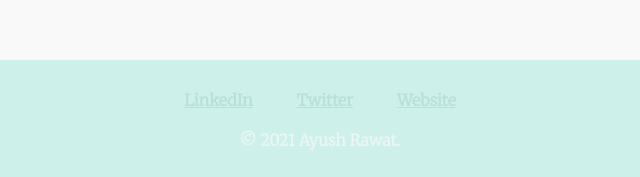
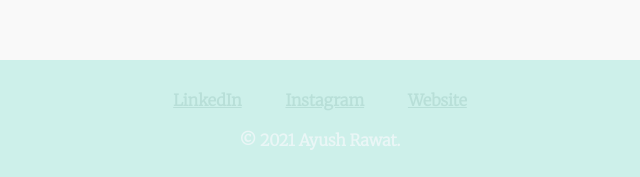
Before and after one commit to ayushrawat01/Personalwebsite, a plain HTML site: page index.html in a window 1280 px wide. Shown: the part 2829-3006 px from the top of the page, 320-960 px from the left. Drawn offline with Linux system fonts and the light colour scheme.

Commit message:
Update index.html

```diff
--- a/index.html
+++ b/index.html
@@ -58,9 +58,9 @@
 
 
   <div class="bottom-container">
-    <a class="footer-link" href="https://www.linkedin.com/">LinkedIn</a>
-    <a class="footer-link" href="https://twitter.com/">Twitter</a>
-    <a class="footer-link" href="https://www.appbrewery.co/">Website</a>
+    <a class="footer-link" href="https://in.linkedin.com/in/ayush-rawat-1065b9187/">LinkedIn</a>
+    <a class="footer-link" href="https://www.instagram.com/ayush_rawat06/">Instagram</a>
+    <a class="footer-link" href="https://www.google.com/search?sxsrf=ALeKk03lSHFw3vdKlGzxQOmcogVru4MzLw:1629007977194&q=Dabbawala&sa=X&ved=2ahUKEwjC-sPOr7LyAhUUb30KHXV5B9EQvS4wAHoECBcQNA&biw=1440&bih=757&tbs=lf:1,lf_ui:10&tbm=lcl&rflfq=1&num=10&rldimm=7647045172550371660&lqi=CglEYWJiYXdhbGFI2NnHuYSygIAIWg8QABgAIglkYWJiYXdhbGGSARJib3hfbHVuY2hfc3VwcGxpZXKaASNDaFpEU1VoTk1HOW5TMFZKUTBGblNVTnBPRXh1WTFObkVBRaoBERABKg0iCWRhYmJhd2FsYSgA&phdesc=s1WJhwVjFdM&rlst=f#rlfi=hd:;si:7647045172550371660,l,CglEYWJiYXdhbGFI2NnHuYSygIAIWg8QABgAIglkYWJiYXdhbGGSARJib3hfbHVuY2hfc3VwcGxpZXKaASNDaFpEU1VoTk1HOW5TMFZKUTBGblNVTnBPRXh1WTFObkVBRaoBERABKg0iCWRhYmJhd2FsYSgA,y,s1WJhwVjFdM;mv:[[30.364014173179154,78.09683759236961],[30.185521540849077,77.74664838338524],null,[30.274808432569714,77.92174298787742],12]">Website</a>
     <p class="copyright">© 2021 Ayush Rawat.</p>
   </div>
 
```
